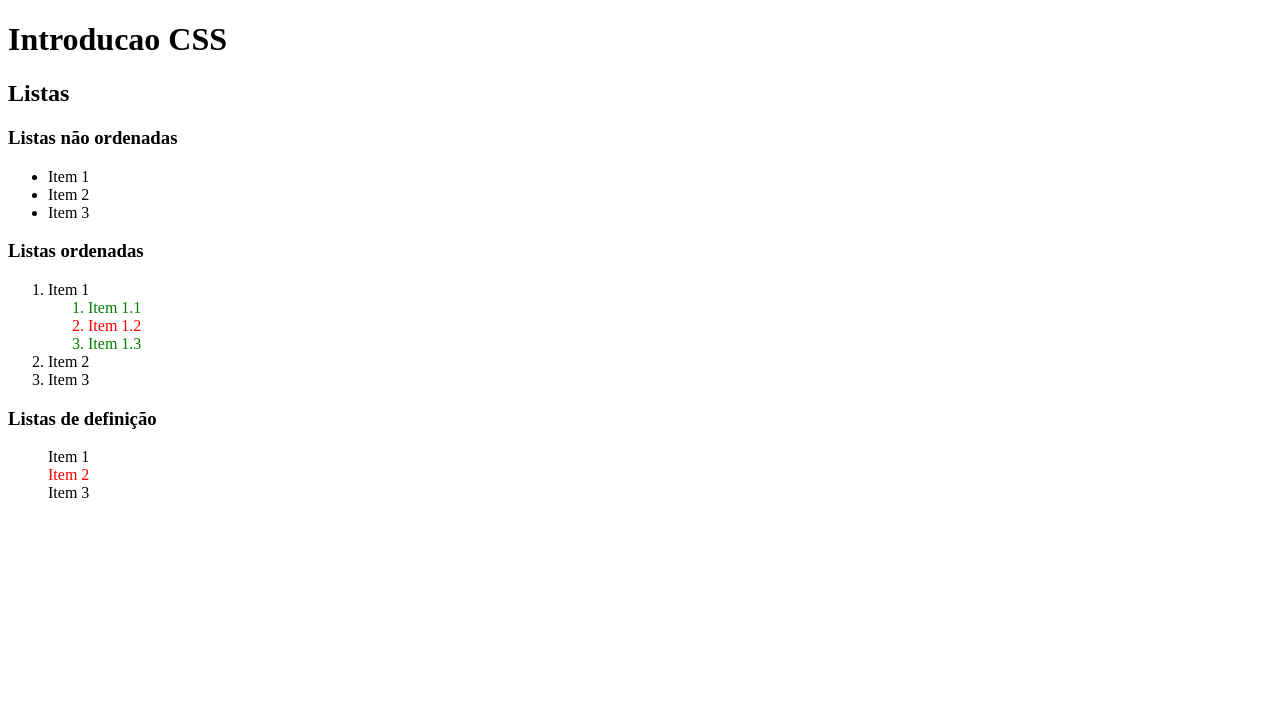
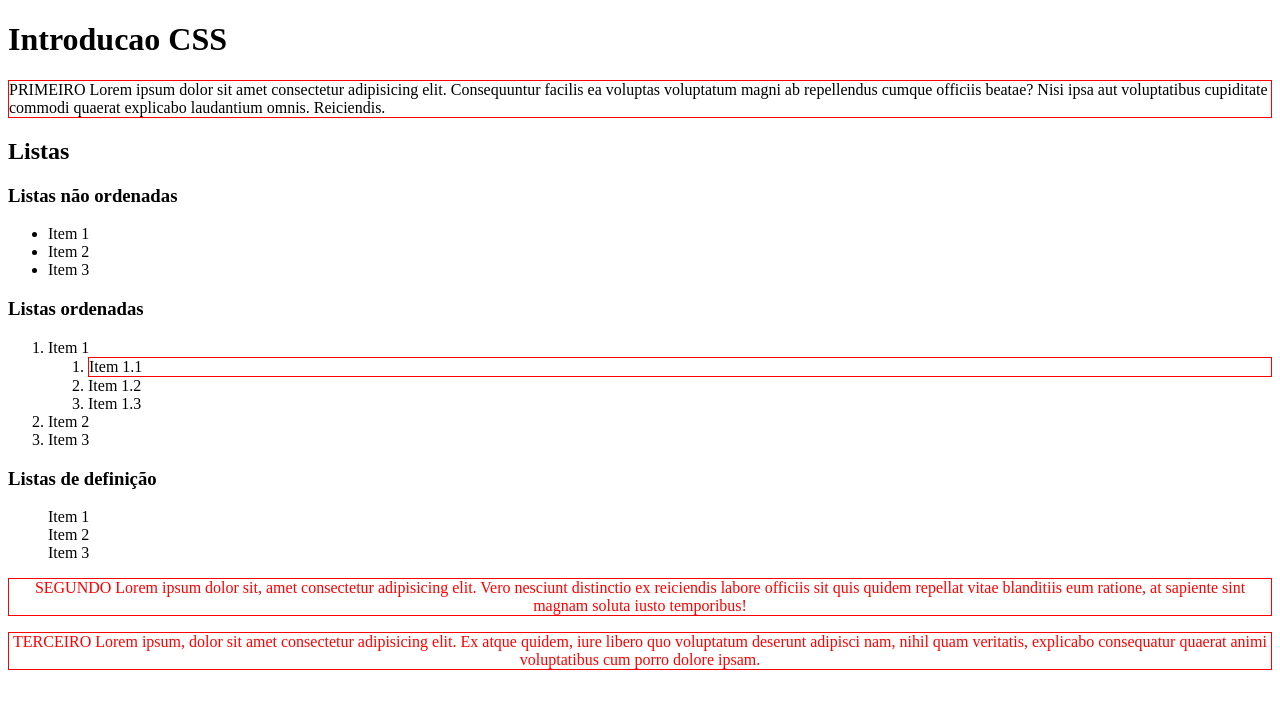
Before and after one commit to carvalheiro/growdev-full-stack-15-edicao, a plain HTML site: page 20230511-INTRODUCAO-CSS/index.html in a window 1280 px wide. Drawn offline with Linux system fonts and the light colour scheme.

Commit message:
seletores combinados

```diff
--- a/20230511-INTRODUCAO-CSS/index.html
+++ b/20230511-INTRODUCAO-CSS/index.html
@@ -9,18 +9,36 @@
 </head>
 <body>
   <style>
-    .positivo {
+    /* * {
+      color: yellow
+    } */
+    ol li#teste.primeiro {
+      border-color: red;
+      border-width: 1px;
+      border-style: solid;
+    }
+    p {
+      border-color: red;
+      border-width: 1px;
+      border-style: solid;
+    }
+    .secao-dois p {
+      color: red;
+      text-align: center;
+    }
+    /* .positivo {
       color: green;
     }
     .negativo {
       color: red;
-    }
+    } */
   </style>
   <header>
 
     <h1>Introducao CSS</h1>
   </header>
   <main>
+    <p>PRIMEIRO Lorem ipsum dolor sit amet consectetur adipisicing elit. Consequuntur facilis ea voluptas voluptatum magni ab repellendus cumque officiis beatae? Nisi ipsa aut voluptatibus cupiditate commodi quaerat explicabo laudantium omnis. Reiciendis.</p>
     <section>
       <h2>Listas</h2>
       <article>
@@ -34,14 +52,14 @@
         </ul>
       </article>
       <article>
-        <h3>
+        <h3 class="positivo">
           Listas ordenadas
         </h3>
         <ol>
           <li>
             Item 1
             <ol>
-              <li class="positivo">Item 1.1</li>
+              <li id="teste" class="positivo primeiro">Item 1.1</li>
               <li class="negativo">Item 1.2</li>
               <li class="positivo">Item 1.3</li>
             </ol>
@@ -61,6 +79,16 @@
         </dl>
       </article>
     </section>
+    <section class="secao-dois">
+      <p>
+        SEGUNDO Lorem ipsum dolor sit, amet consectetur adipisicing elit. Vero nesciunt distinctio ex reiciendis labore officiis sit quis quidem repellat vitae blanditiis eum ratione, at sapiente sint magnam soluta iusto temporibus!
+      </p>
+      <div>
+        <p>
+          TERCEIRO Lorem ipsum, dolor sit amet consectetur adipisicing elit. Ex atque quidem, iure libero quo voluptatum deserunt adipisci nam, nihil quam veritatis, explicabo consequatur quaerat animi voluptatibus cum porro dolore ipsam.
+        </p>
+      </div>
+    </section>
   </main>
 </body>
 </html>
```
